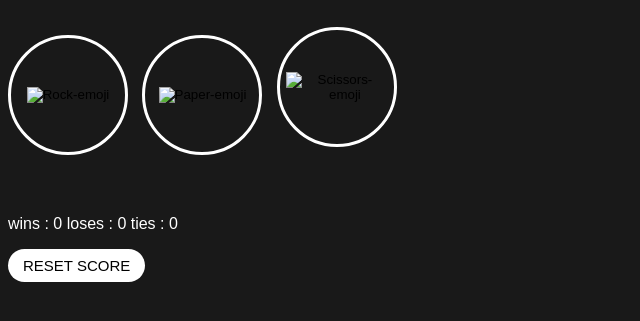
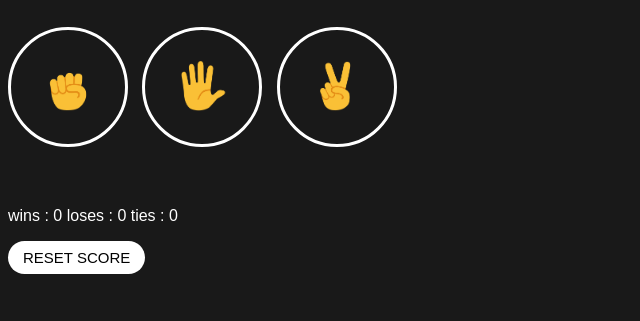
Before and after one commit to kariuki2007/game.repository.com, a plain HTML site: page Game.html in a window 1280 px wide. Shown: the part 67-388 px from the top of the page, without its empty margins (0-640 px from the left). Drawn offline with Linux system fonts and the light colour scheme.

Commit message:
Fix image paths in Game.html

```diff
--- a/Game.html
+++ b/Game.html
@@ -12,15 +12,15 @@
         <div class="btn-container">
             <button onclick="
             playGame('rock')
-            " class="move-button"><img src="game/rock-emoji.png" alt="Rock-emoji" class="img-fluid"></button>
+            " class="move-button"><img src="rock-emoji.png" alt="Rock-emoji" class="img-fluid"></button>
             <button
             onclick="
                 playGame('paper')
-            " class="move-button"><img src="game/paper-emoji.png" alt="Paper-emoji" class="img-fluid"></button>
+            " class="move-button"><img src="paper-emoji.png" alt="Paper-emoji" class="img-fluid"></button>
             <button
             onclick="
             playGame('scissors');
-            " class="move-button"><img src="game/scissors-emoji.png" alt="Scissors-emoji" class="img-fluid"></button>
+            " class="move-button"><img src="scissors-emoji.png" alt="Scissors-emoji" class="img-fluid"></button>
         </div>
 
         <div>
```
